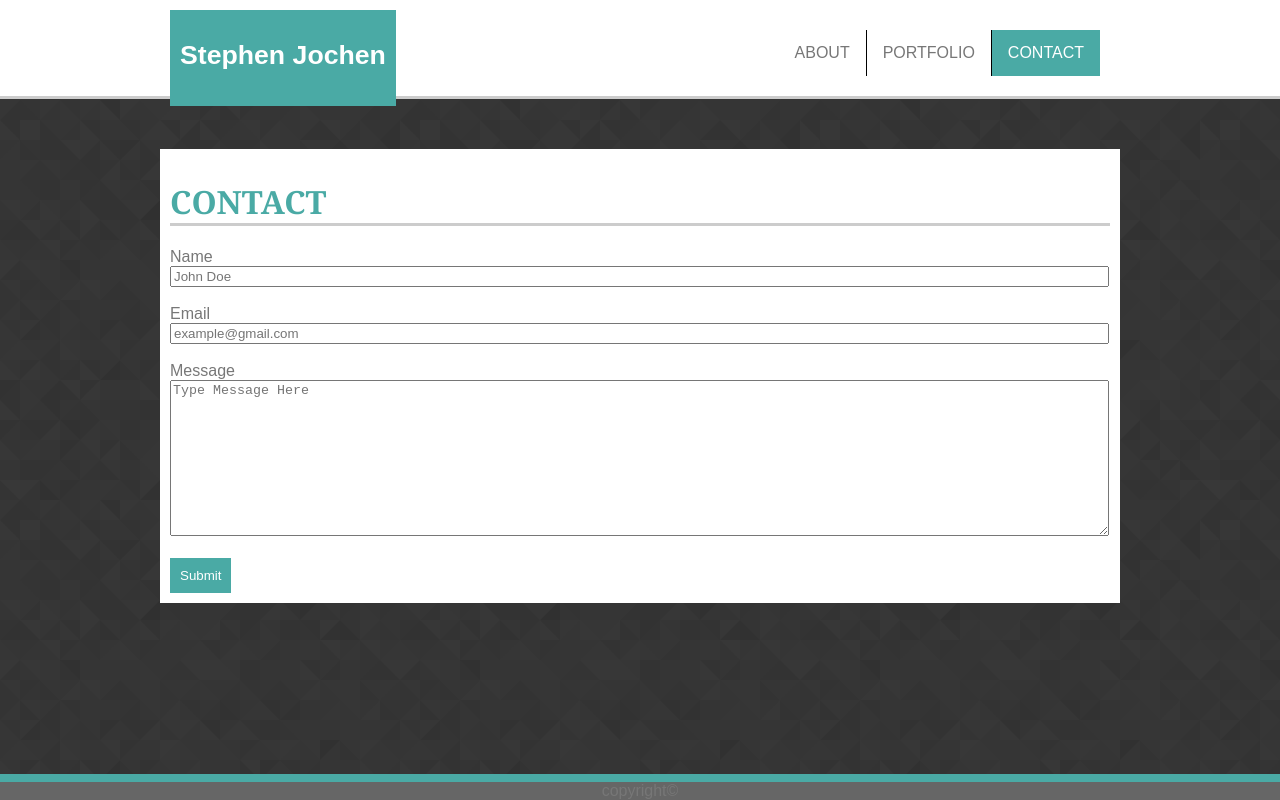
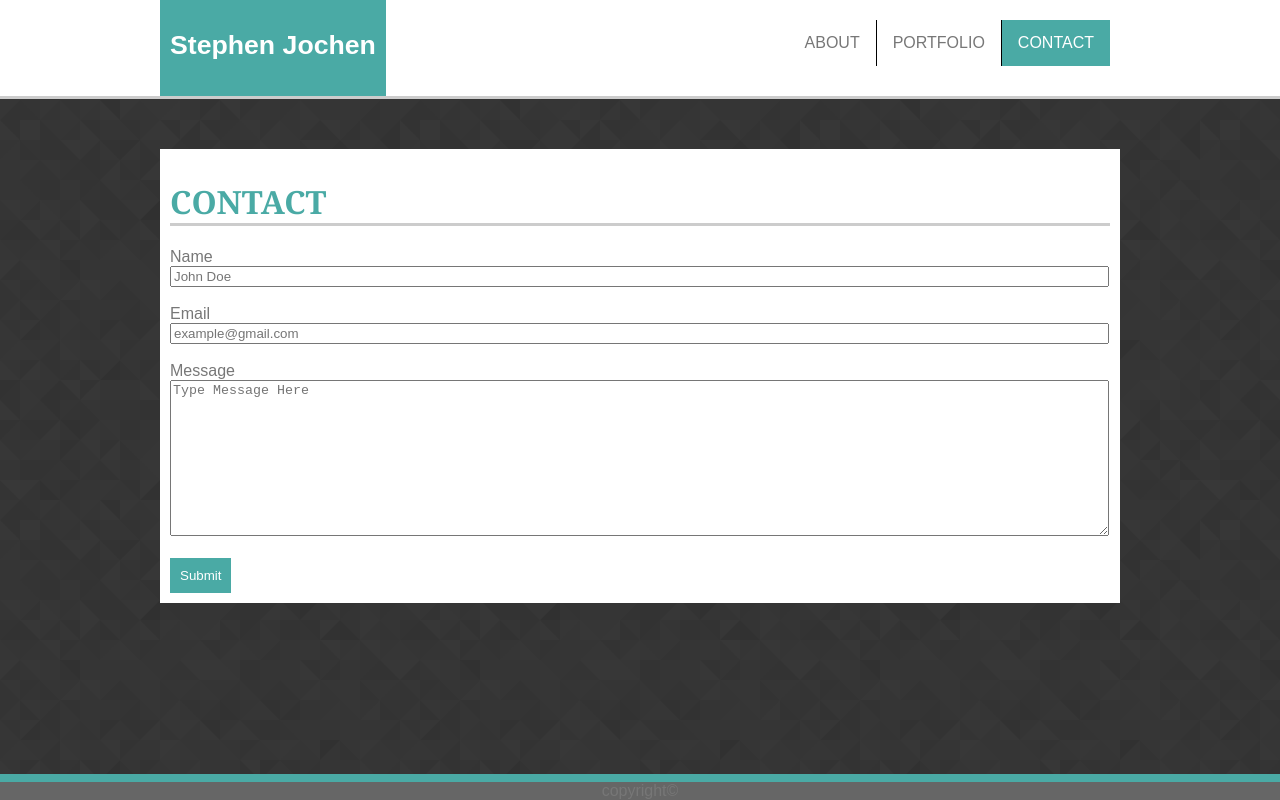
Before and after one commit to sjochen/Basic-Portfolio, a plain HTML site: page contact.html in a window 1280 px wide. Drawn offline with Linux system fonts and the light colour scheme.

Commit message:
fixed the contact and portfolio codes so the headers line up properly

```diff
--- a/contact.html
+++ b/contact.html
@@ -13,7 +13,7 @@
 
 <body>
     <header>
-    <div class="content">
+    <div class="head">
         <h1 id="name">Stephen Jochen</h1>
 
 
```
Also changed, not shown: portfolio.html (+1 -1 lines).
